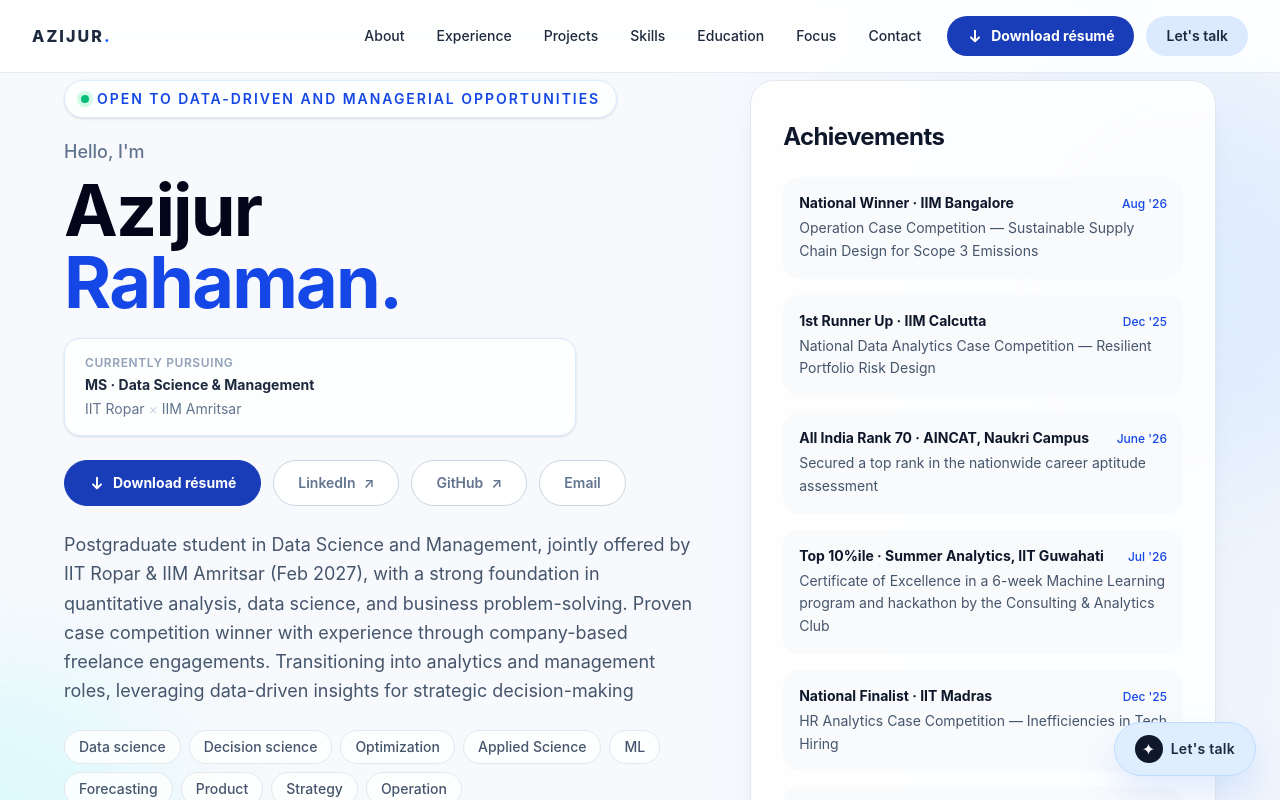
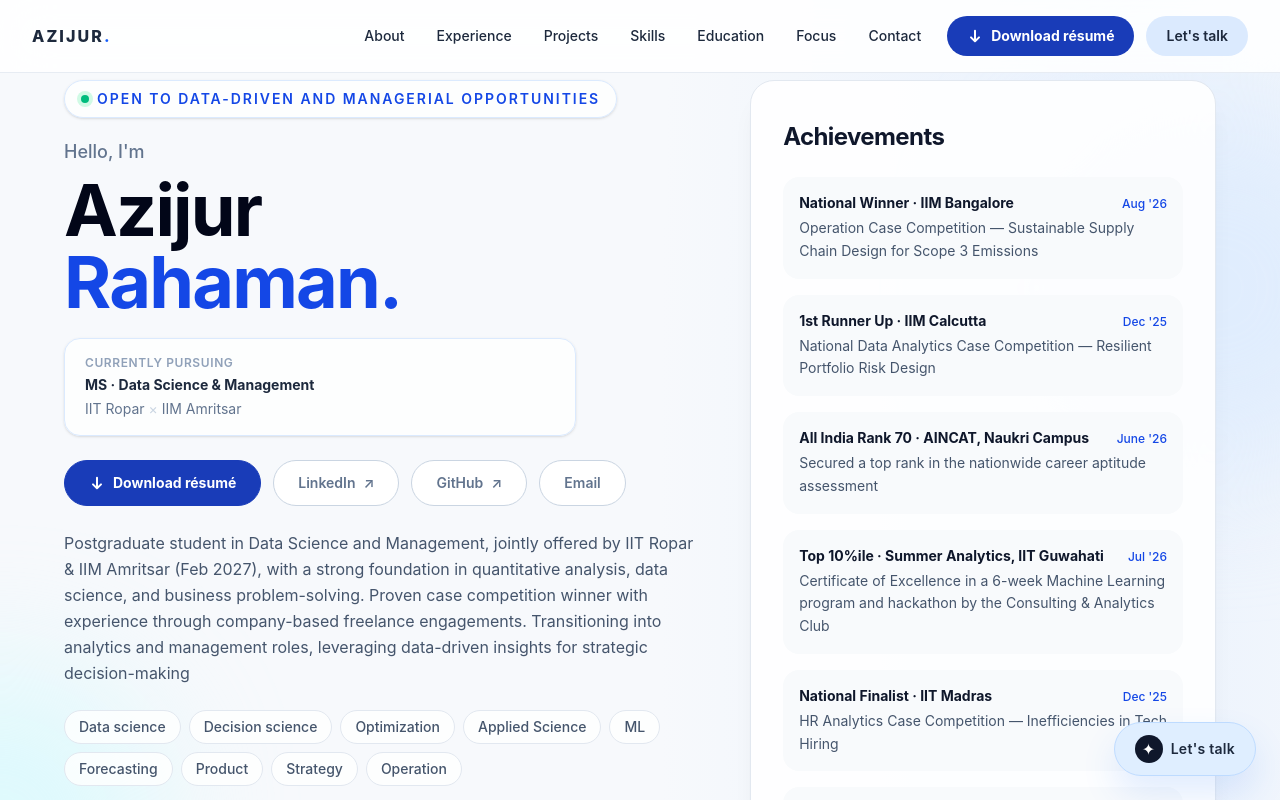
Before and after one commit to azij2023/portfolio, a React (Vite) app: page / in a window 1280 px wide. Shown: the top 800 px of the page. Built offline with nearby package versions, Linux system fonts and the light colour scheme.

Commit message:
Reduce hero summary font size

```diff
--- a/src/components/Home.jsx
+++ b/src/components/Home.jsx
@@ -115,7 +115,7 @@ export default function Home() {
               Email
             </a>
           </div>
-          <p className="mx-auto mt-6 max-w-2xl text-lg leading-relaxed text-slate-600 lg:mx-0">
+          <p className="mx-auto mt-6 max-w-2xl text-base leading-relaxed text-slate-600 lg:mx-0">
             Postgraduate student in Data Science and Management, jointly offered
             by IIT Ropar &amp; IIM Amritsar (Feb 2027), with a strong foundation
             in quantitative analysis, data science, and business problem-solving.
```
